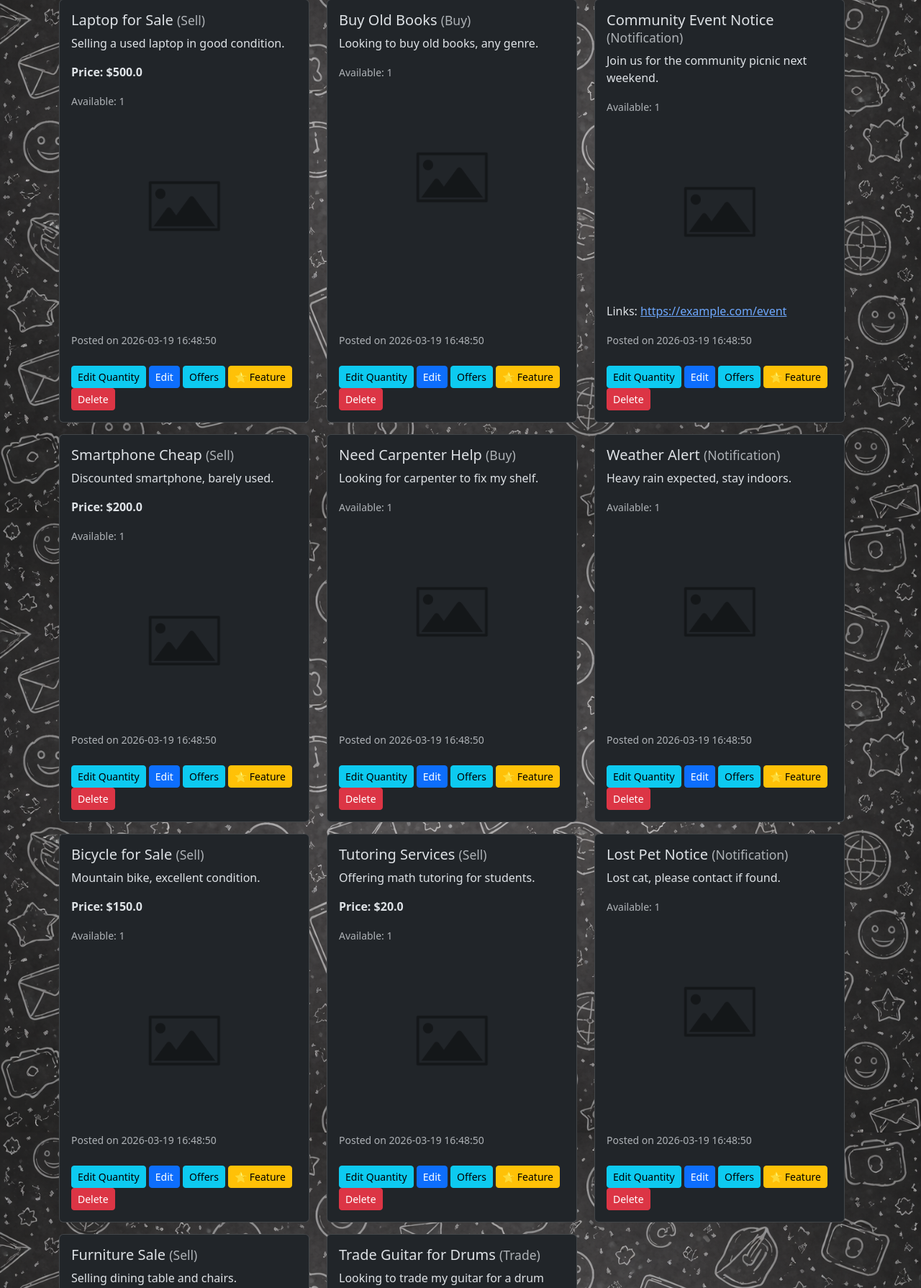
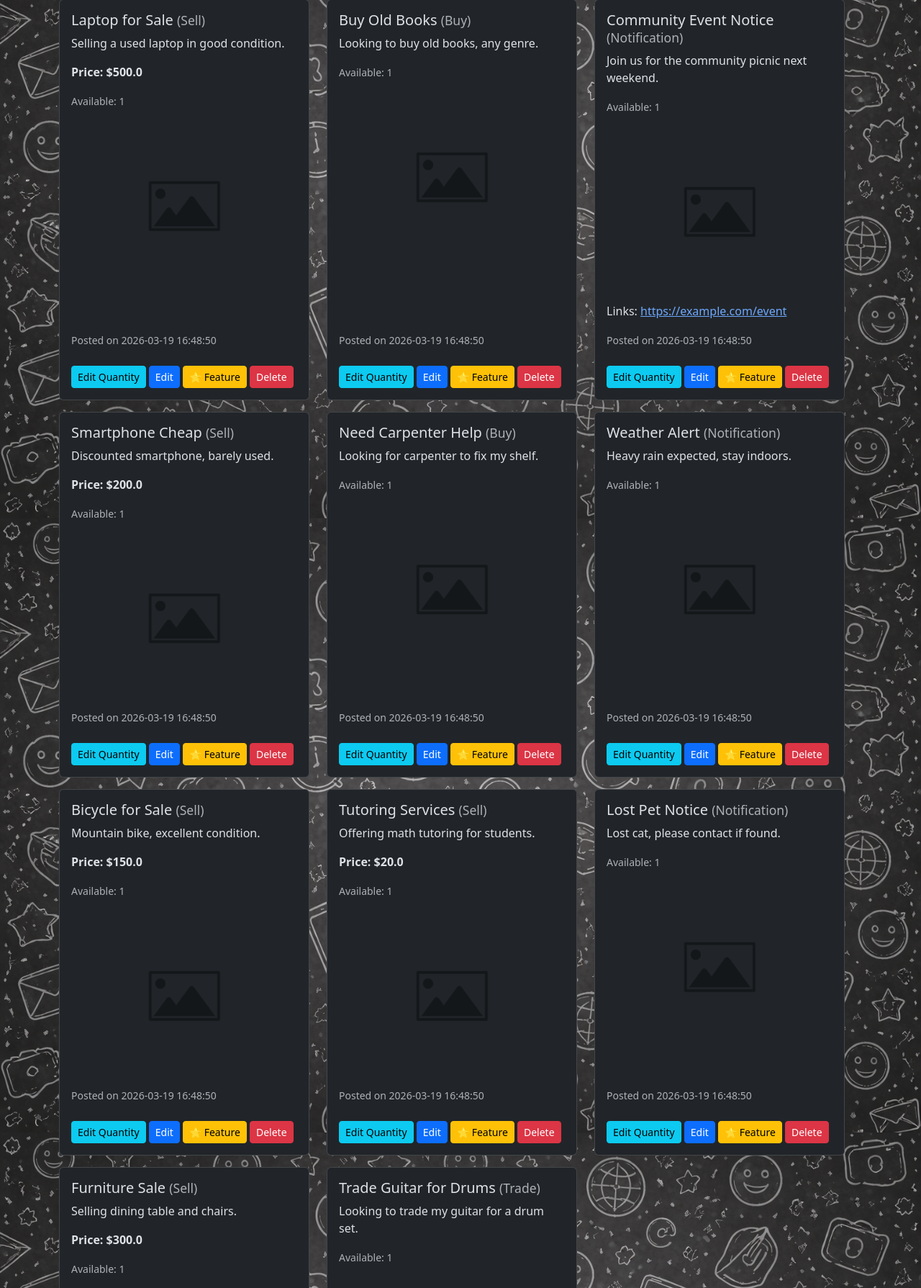
Before and after one commit to ME-Tii/marketplace, a Flask app: page /profile/admin in a window 1280 px wide. Shown: the part 987-2776 px from the top of the page at 72% size. Run offline with Flask 3, Linux system fonts and the light colour scheme; the visitor is signed in with stand-in values (Sample User, id 1); data comes from the database, SQL or seed files in the repository; data that the repository does not hold is empty; some libraries are stand-ins or nearby versions.

Commit message:
Remove Offers button from profile posts

```diff
--- a/templates/profile.html
+++ b/templates/profile.html
@@ -429,7 +429,6 @@
                   </div>
                   {% endif %}
                   <a href="/edit_post/{{ post[0] }}" class="btn btn-sm btn-primary">{% if session.get('lang') == 'de' %}Bearbeiten{% else %}Edit{% endif %}</a>
-                  <a href="/post/{{ post[0] }}/bids" class="btn btn-sm btn-info">{% if session.get('lang') == 'de' %}Angebote{% else %}Offers{% endif %}</a>
                   {% if not (post[10] == 1 and post[11]) %}
                   <a href="/feature/{{ post[0] }}" class="btn btn-sm btn-warning">⭐ {% if session.get('lang') == 'de' %}Bewerben{% else %}Feature{% endif %}</a>
                   {% endif %}
```
